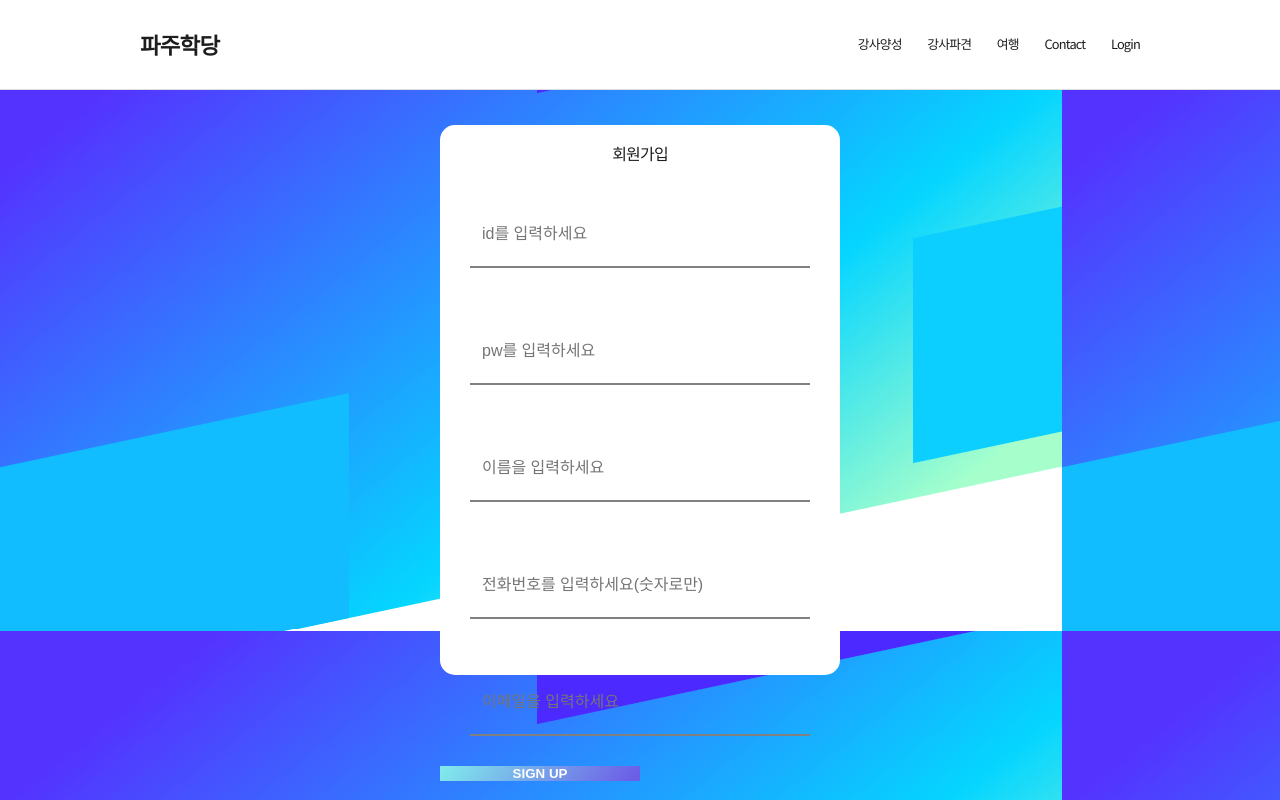
After one commit to sehyunPark-github/-SW-, a Node server app: template src/views/programs/signup.pug in a window 1280 px wide. The commit adds this page. Run offline with Node 20, Linux system fonts and the light colour scheme; the template is opened without the code that fills it, so the values that code supplies are empty; some libraries are stand-ins or nearby versions.

Commit message:
nodemodule 제외하고 업로드하였습니다. 프로그램업로드 관련 파일 완성

```diff
--- a/src/assets/js/main.js
+++ b/src/assets/js/main.js
@@ -1 +1,3 @@
 import "../scss/styles.scss"
+
+import "./programUpload.js"
--- /dev/null
+++ b/src/assets/scss/pages/login.scss
@@ -0,0 +1,61 @@
+html {
+    /*폰트 통일*/
+    font-family: 'Noto Sans KR', sans-serif;
+}
+
+body {
+    background-image: url('img/login_background_image.png');
+}
+.loginForm {
+    position: absolute;
+    width: 300px;
+    height: 400px;
+    padding: 30px, 20px;
+    background-color: white;
+    text-align: center;
+    top: 50%;
+    left: 50%;
+    transform: translate(-50%,-50%);
+    border-radius: 15px;
+}
+
+.loginForm h1 {
+    text-align: center;
+    margin: 30px;
+}
+
+.idForm, .pwForm {
+    border-bottom: 2px solid gray;
+    margin: 30px;
+    padding: 10px 10px;
+}
+
+.id, .pw {
+    width: 100%;
+    border: none;
+    outline: none;
+    color: Gray;
+    font-size: 16px;
+    height: 25px;
+    background: none;
+}
+
+.btn {
+    position: relative;
+    left: 40%;
+    transform: translateX(-50%);
+    margin-bottom: 40px;
+    width: 80%;
+    height: 40px;
+    background: linear-gradient(125deg,#81ecec,#6c5ce7,#81ecec);
+    background-position: left;
+    background-size: 200%;
+    color: white;
+    font-weight: bold;
+    border: none;
+    cursor: pointer;
+}
+
+.bottomText {
+    text-align: center;
+}
--- a/src/assets/scss/pages/programUpload.scss
+++ b/src/assets/scss/pages/programUpload.scss
@@ -41,7 +62,7 @@ body {
     justify-content: center;
 }
 
-.btn {
+.programUploadBtn {
     width: 100px;
     height: 35px;
     font-size: 15px;
--- /dev/null
+++ b/src/assets/scss/pages/signup.scss
@@ -0,0 +1,53 @@
+html {
+    /*폰트 통일*/
+    font-family: 'Noto Sans KR', sans-serif;
+}
+
+body {
+    background-image: url('img/login_background_image.png');
+}
+.signupForm {
+    position: absolute;
+    width: 400px;
+    height: 550px;
+    padding: 30px, 20px;
+    background-color: white;
+    text-align: center;
+    top: 50%;
+    left: 50%;
+    transform: translate(-50%,-50%);
+    border-radius: 15px;
+}
+.signupForm h1 {
+    text-align: center;
+    margin: 20px;
+}
+.idForm, .pwForm, .nameForm, .phoneNumForm, .emailForm{
+    border-bottom: 2px solid gray;
+    margin: 30px;
+    padding: 10px 10px;
+}
+.id, .pw, .name, .pn, .email {
+    width: 100%;
+    border: none;
+    outline: none;
+    color: gray;
+    font-size: 16px;
+    height: 25px;
+    background: none;
+}
+.btn_signIn {
+    position: relative;
+    left: 25%;
+    transform: translateX(-50%);
+    margin-bottom: 40px;
+    width: 50%;
+    height: 40px;
+    background: linear-gradient(125deg,#81ecec,#6c5ce7,#81ecec);
+    background-position: left;
+    background-size: 200%;
+    color: white;
+    font-weight: bold;
+    border: none;
+    cursor: pointer;
+}
--- a/src/assets/scss/styles.scss
+++ b/src/assets/scss/styles.scss
@@ -3,3 +3,5 @@
 @import 'main.scss';
 @import 'pages/home.scss';
 @import 'pages/programUpload.scss';
+@import 'pages/login.scss';
+@import 'pages/signup.scss';
--- /dev/null
+++ b/src/views/programs/signup.pug
@@ -0,0 +1,19 @@
+extends ../layouts/main
+
+block content
+    .main
+        // 회원가입 폼
+        form.signupForm(action='', method='post')
+            h1 회원가입
+            .idForm
+                input.id(type='text', placeholder='id를 입력하세요')
+            .pwForm
+                input.pw(type='text', placeholder='pw를 입력하세요')
+            .nameForm
+                input.name(type='text', placeholder='이름을 입력하세요')
+            .phoneNumForm
+                input.pn(type='text', placeholder='전화번호를 입력하세요(숫자로만)')
+            .emailForm
+                input.email(type='email', placeholder='이메일을 입력하세요')
+            // 회원가입하기 누르면 메인페이지로
+            button.btn_signIn(type='button', onclick='') SIGN UP
```
Also changed, not shown: other parts of src/assets/scss/pages/programUpload.scss (+31 -9 lines), src/assets/js/programUpload.js (+38 -30 lines), src/views/admin/login.pug (+12 -1 lines), src/views/programs/programUpload.pug (+15 -11 lines), src/static/main.js, src/static/styles.css.
